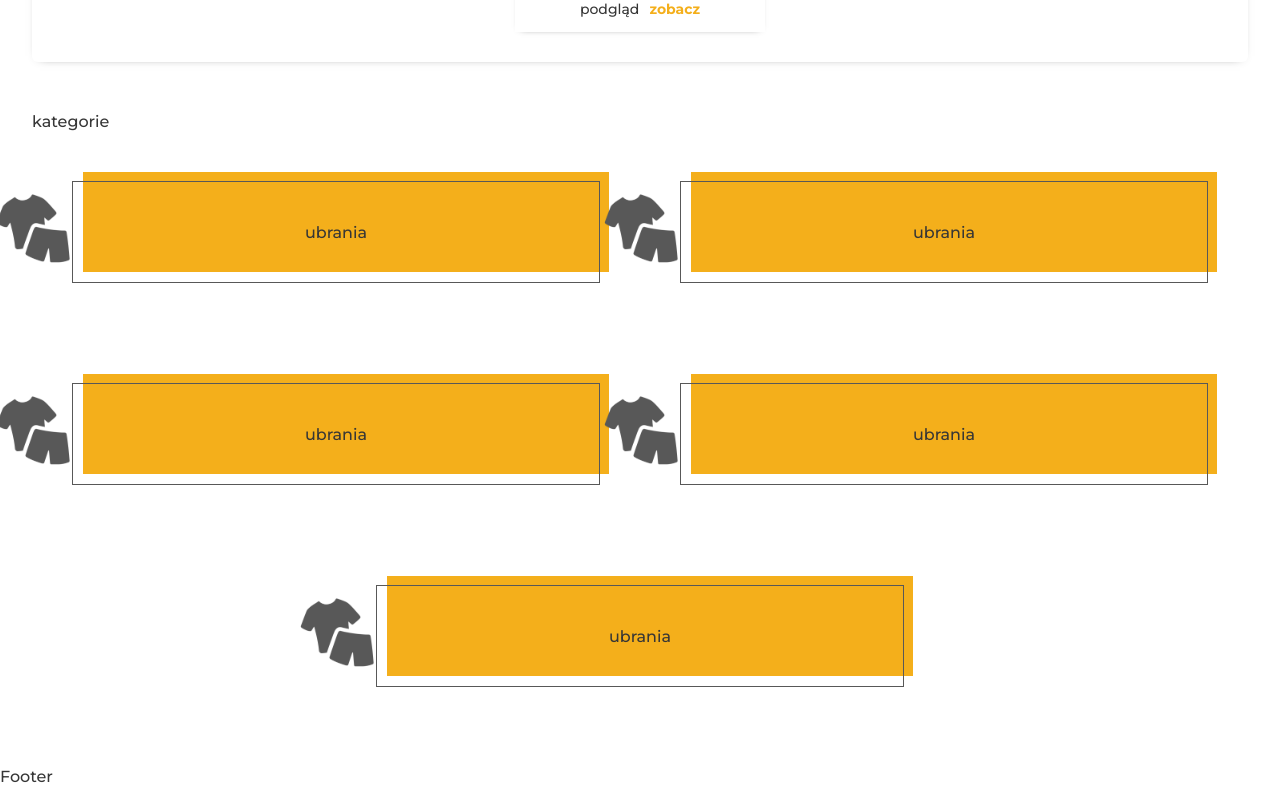
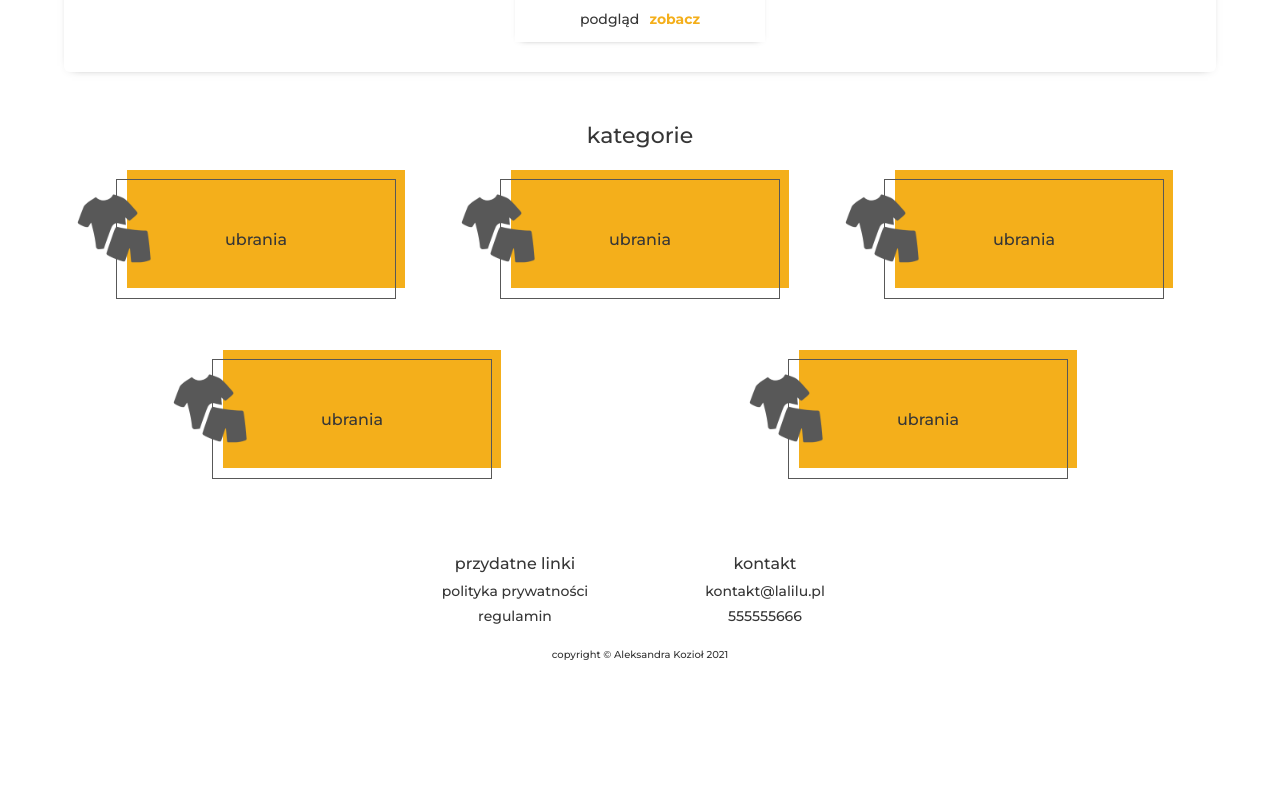
Before and after one commit to olakoziou/lalilu-marketplace, a React (Create React App) app in the folder frontend/: page / in a window 1280 px wide. Shown: the part 1990-2776 px from the top of the page. After the commit the page ends 2661 px from the top, so only its background shows below. Built offline with nearby package versions, Linux system fonts and the light colour scheme; the HTML template or start-up script is replaced by a standard one.

Commit message:
working on product grid, category grid and footer

```diff
--- a/frontend/src/components/Container.js
+++ b/frontend/src/components/Container.js
@@ -11,6 +11,10 @@ const ContainerDiv = styled.div`
 
   background-position: center;
   background-size: contain;
+
+  @media ${breakpoints('sm')} {
+    width: 90%;
+  }
 `;
 
 function Container(props) {
--- a/frontend/src/components/Footer.js
+++ b/frontend/src/components/Footer.js
@@ -1,7 +1,83 @@
 import React from 'react';
+import styled from 'styled-components';
+import { breakpoints, colors } from './styles';
+
+const FooterDiv = styled.div`
+  /* padding: 20px; */
+  display: flex;
+  flex-direction: column;
+  align-items: center;
+  justify-content: center;
+  text-align: center;
+  max-width: 500px;
+  margin: 0 auto;
+  /* background-color: rgba(${colors.darkgrey3}, 0.5);
+  box-shadow: ; */
+
+  @media ${breakpoints('xsm')} {
+    flex-direction: row;
+    flex-wrap: wrap;
+  }
+  > div {
+    padding: 10px 0;
+    min-width: 50%;
+
+    h5 {
+      padding: 5px 0;
+    }
+
+    ul {
+      li {
+        padding: 3px;
+        a {
+          text-decoration: none;
+          font-size: 14px;
+        }
+      }
+    }
+
+    &.copy {
+      width: 100%;
+
+      p {
+        font-size: 10px;
+      }
+    }
+  }
+  /* min-height: 300px; */
+  /* background-color: rgba(${colors.mainblue}); */
+`;
 
 function Footer() {
-  return <div>Footer</div>;
+  return (
+    <FooterDiv>
+      <div className="links">
+        <h5>przydatne linki</h5>
+        <ul>
+          <li>
+            <a href="">polityka prywatności</a>
+          </li>
+          <li>
+            <a href="">regulamin</a>
+          </li>
+        </ul>
+      </div>
+      <div className="contact">
+        <h5>kontakt</h5>
+        <ul>
+          <li>
+            <a href="mailto:kontakt@lalilu.pl">kontakt@lalilu.pl</a>
+          </li>
+          <li>
+            <a href="tel:+48 503307613">555555666</a>
+          </li>
+        </ul>
+      </div>
+      <div className="copy">
+        <p>copyright &copy; Aleksandra Kozioł {new Date().getFullYear()}</p>
+      </div>
+    </FooterDiv>
+  );
 }
 
 export default Footer;
--- a/frontend/src/components/categories/CategoryCard.js
+++ b/frontend/src/components/categories/CategoryCard.js
@@ -1,14 +1,25 @@
 import React from 'react';
 import styled from 'styled-components';
 import img from '../../assets/clothes.png';
-import { boxShadow, colors } from '../styles';
+import { boxShadow, breakpoints, colors } from '../styles';
 
 const CatCard = styled.div`
   display: flex;
-  margin: 50px 10px;
+  margin: 30px 10px;
   position: relative;
   z-index: 1000;
-  width: calc(45% - 20px);
+  width: 70%;
+  min-width: 200px;
+  max-width: 280px;
+  min-height: 100px;
+
+  @media ${breakpoints('xsm')} {
+    width: calc(45% - 20px);
+  }
+
+  @media ${breakpoints('sm')} {
+    min-height: 120px;
+  }
 
   .icon {
     max-width: 80px;
@@ -23,7 +34,6 @@ const CatCard = styled.div`
   .title {
     background-color: transparent;
     width: 100%;
-    min-height: 100px;
     border: 1px solid rgba(${colors.darkgrey3});
     position: relative;
     display: flex;
--- a/frontend/src/components/categories/CategoryGrid.js
+++ b/frontend/src/components/categories/CategoryGrid.js
@@ -4,6 +4,10 @@ import styled from 'styled-components';
 
 const CatDiv = styled.div`
   /* z-index: 1000; */
+  h4 {
+    text-align: center;
+    font-size: 22px;
+  }
   padding: 30px 0;
   .categories-list {
     display: flex;
--- a/frontend/src/components/products/productGrid/ProductGrid.js
+++ b/frontend/src/components/products/productGrid/ProductGrid.js
@@ -18,7 +18,7 @@ const GridBox = styled.div`
   h4.title {
     padding: 20px 10px;
     text-align: center;
-    font-size: 18px;
+    font-size: 22px;
   }
 
   .product-list {
```
